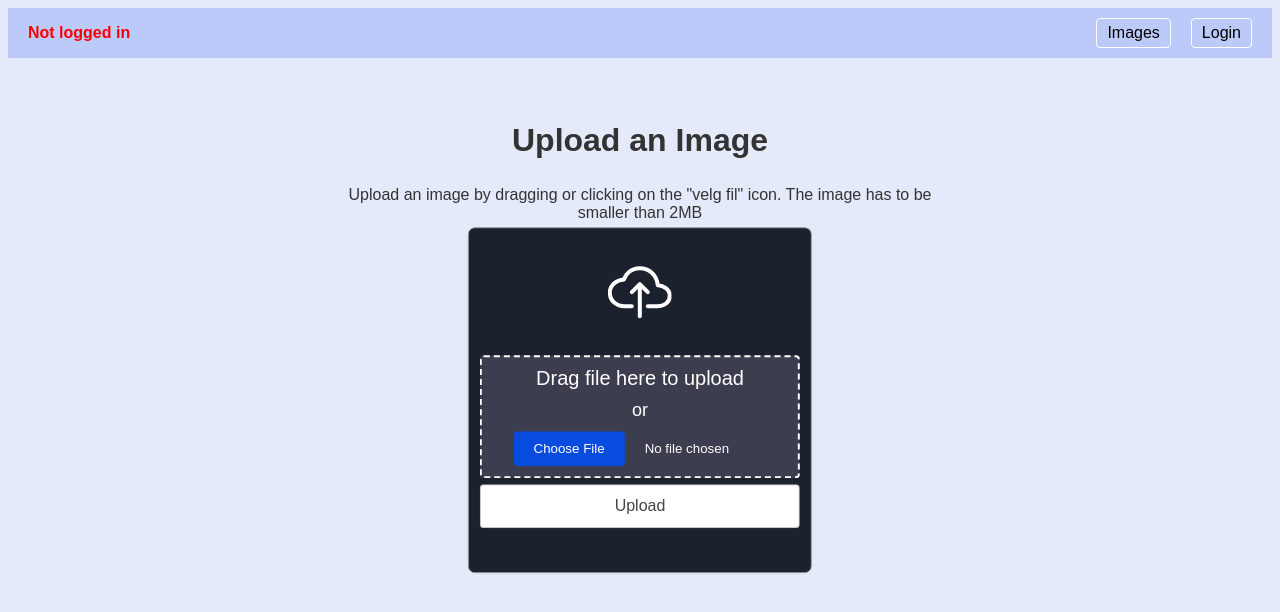
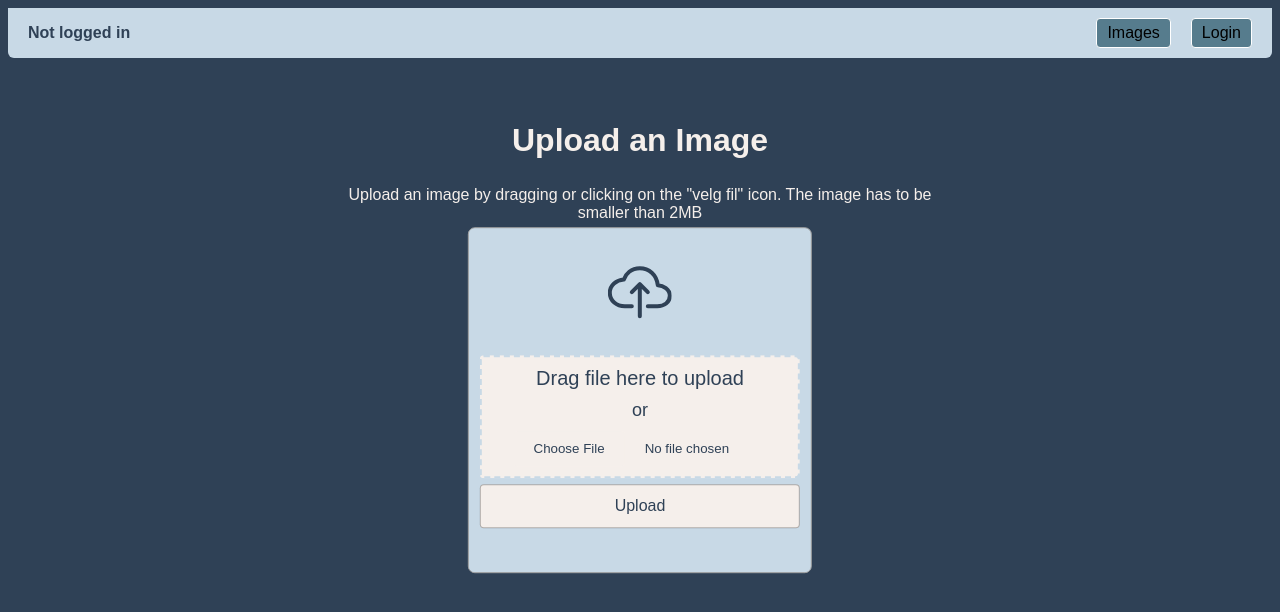
Before and after one commit to marihlau/ImageClassification-app, a website: page public/index.html in a window 1280 px wide. Drawn offline with nearby package versions, Linux system fonts and the light colour scheme.

Commit message:
make it nice

```diff
--- a/public/css/home.css
+++ b/public/css/home.css
@@ -1,6 +1,6 @@
 /* For the upload drop area, I took inspiration from a youtube video, https://www.youtube.com/watch?v=3M_yaWEqM5E */
 body{
-    background: #e4eafa;
+    background: #2f4156;
 }
 
 h1{
@@ -8,7 +8,7 @@ h1{
     text-align: center;
     font-family: Arial, sans-serif;
     font-size: 2rem;
-    color: #333;
+    color: #f5efeb;
     max-width: 600px;
     margin: 2rem auto 1rem auto;
 }
@@ -16,11 +16,11 @@ h1{
 button{
     width: 350px;
     max-width: 100%;
-    color: #444;
+    color: #2f4156;
     font-size: 1rem;
     font-family: Arial,sans-serif;
     padding: 2px;
-    background: #fff;
+    background: #f5efeb;
     border-radius: 4px;
     border: 1px solid rgba(8, 8, 8, 0.288);
 }
@@ -31,11 +31,11 @@ p{
     text-align: center;
     font-family: Arial,sans-serif;
     font-size: 1rem;
-    color: #333;
+    color: #f5efeb;
 }
 
 .form{
-    background-color: #1c212e;
+    background-color: #c8d9e6;
     border: 1px solid rgb(159, 159, 159);
     border-radius: 7px;
     padding: 2rem .7rem .7rem .7rem;
@@ -50,12 +50,12 @@ p{
 }
 
 .form-icon{
-    color: #fff;
+    color: #2f4156;
     font-size: 4rem;
 }
 
 .drop-container{
-    background-color: #3c3e4f;
+    background-color: #f5efeb;
     position: relative;
     display: flex;
     gap: 10px;
@@ -66,18 +66,18 @@ p{
     margin-top: 1rem;
     margin-bottom: 0.4rem;
     border-radius: 4px;
-    border: 2px dashed #fff;
-    color: #fff;
+    border: 2px dashed #c8d9e6;
+    color: #2f4156;
     cursor: pointer;
     transition: background .2s ease-in-out, border .2s ease-in-out;
 }
 
 .drop-container:hover{
-    background: #646784;
+    background: #fff;
 }
 
 .drop-title{
-    color: #fff;
+    color: #2f4156;
     font-size: 20px;
     text-align: center;
     transition: color .2s ease-in-out;
@@ -88,31 +88,32 @@ p{
     max-width: 100%;
     color: #444;
     padding: 2px;
-    background: #fff;
+    background: #2f4156;
     border-radius: 4px;
-    border: 1px solid rgba(8, 8, 8, 0.288);
+    border: 1px solid 2f4156;
 }
 
 #message{
     text-align: center;
     font-family: sans-serif;
     font-size: 1rem;
-    color: #fff;
+    color: #2f4156;
     padding: 1pc;
 }
 
 #file-input::file-selector-button{
     margin-right: 20px;
     border: none;
-    background: #084cdf;
+    background: #f5efeb;
     padding: 10px 20px;
     border-radius: 4px;
-    color: #fff;
+    color: #2f4156;
     cursor: pointer;
     transition: background .2s ease-in-out;
 }
 
 #file-input::file-selector-button:hover{
-    background: #0d45a5;
+    background: #2f4156;
+    color: #f5efeb;
 
 }
--- a/public/css/login.css
+++ b/public/css/login.css
@@ -3,7 +3,7 @@ html, body {
   padding: 0;
   height: 100%;
   font-family: Arial, sans-serif;
-  background: #eef2ff;
+  background: #2f4156;
 }
 
 body {
@@ -11,24 +11,10 @@ body {
   flex-direction: column;
 }
 
-/* .pagewrap {
-  display: flex;
-  flex-direction: column;
-  align-items: center;
-  min-height: 100vh;
-  background: #eef2ff;
-  padding: 20px 0;
-}
-.container-wrapper {
-  flex: 1;
-  display: flex;
-  justify-content: center;
-  align-items: center;
-} */
 
 .container {
   margin: auto;
-  background: #fff;
+  background: #c8d9e6;
   padding: 2rem;
   border-radius: 12px;
   box-shadow: 0 4px 12px rgba(0,0,0,0.1);
@@ -38,6 +24,7 @@ body {
 
 .container h1 {
   margin-bottom: 1rem;
+  color: #2f4156;
 }
 
 .container form {
@@ -54,12 +41,12 @@ body {
 }
 
 .container button[type="submit"] {
-  background: #007bff;
+  background: #2f4156;
   color: #fff;
 }
 
 .container .secondary {
-  background: #6c757d;
+  background: #2f4156;
   color: #fff;
   margin: 1rem;
 }
@@ -72,7 +59,7 @@ body {
 }
 
 .bottom-buttons button {
-  background: #007bff;
+  background: #2f4156;
   color: white;
   padding: 0.6rem 1.2rem;
   border: none;
--- a/public/css/navbar.css
+++ b/public/css/navbar.css
@@ -8,16 +8,17 @@ button {
   display: flex;
   justify-content: space-between;
   align-items: center;
-  background-color: #bbcaf8;
+  background-color: #c8d9e6;
   color: black;
   padding: 10px 20px;
+  border-radius: 0 0 6px 6px;
 }
 
 #navbar button {
   margin-left: 10px;
   padding: 5px 10px;
   border: 1px solid white;
-  background-color: #bbcaf8;
+  background-color: #567c8d;
   color: black;
   cursor: pointer;
   border-radius: 4px;
@@ -31,7 +32,7 @@ button {
 }
 
 #navbar button:hover {
-  background-color: #dfe6fb;
+  background-color: #c8d9e6;
 }
 
 #userStatus {
--- a/public/js/database.js
+++ b/public/js/database.js
@@ -11,12 +11,12 @@ document.addEventListener("DOMContentLoaded", () => {
         if (logoutBtn) logoutBtn.style.display = "none";  // hide logout
         if (loginBtn) loginBtn.style.display = "inline-block"; // show login
         userStatus.innerText = "Not logged in";
-        userStatus.style.color = "red";
+        userStatus.style.color = "#2f4156";
     } else if (admin) {
         if (logoutBtn) logoutBtn.style.display = "inline-block"; // show logout
         if (loginBtn) loginBtn.style.display = "none";
         userStatus.innerText = "Logged in as admin";
-        userStatus.style.color = "blue";
+        userStatus.style.color = "#2f4156";
     } else {
         if (logoutBtn) logoutBtn.style.display = "inline-block"; // show logout
         if (loginBtn) loginBtn.style.display = "none";
--- a/public/js/login.js
+++ b/public/js/login.js
@@ -9,17 +9,17 @@ if (!token) {
   if (logoutBtn) logoutBtn.style.display = "none";
   if (loginBtn) loginBtn.style.display = "inline-block";
   userStatus.innerText = "Not logged in";
-  userStatus.style.color = "red";
+  userStatus.style.color = "#2f4156";
 } else if (admin) {
   if (logoutBtn) logoutBtn.style.display = "inline-block";
   if (loginBtn) loginBtn.style.display = "none";
   userStatus.innerText = "Logged in as admin";
-  userStatus.style.color = "blue";
+  userStatus.style.color = "#2f4156";
 } else {
   if (logoutBtn) logoutBtn.style.display = "inline-block";
   if (loginBtn) loginBtn.style.display = "none";
   userStatus.innerText = "Logged in as user";
-  userStatus.style.color = "green";
+  userStatus.style.color = "#2f4156";
 }
 
 form.addEventListener("submit", async (e) => {
--- a/public/js/script.js
+++ b/public/js/script.js
@@ -11,17 +11,17 @@ document.addEventListener("DOMContentLoaded", () => {
         if (logoutBtn) logoutBtn.style.display = "none";  // hide logout
         if (loginBtn) loginBtn.style.display = "inline-block"; // show login
         userStatus.innerText = "Not logged in";
-        userStatus.style.color = "red";
+        userStatus.style.color = "#2f4156";
     } else if (admin) {
         if (logoutBtn) logoutBtn.style.display = "inline-block"; // show logout
         if (loginBtn) loginBtn.style.display = "none";
         userStatus.innerText = "Logged in as admin";
-        userStatus.style.color = "blue";
+        userStatus.style.color = "#2f4156";
     } else {
         if (logoutBtn) logoutBtn.style.display = "inline-block"; // show logout
         if (loginBtn) loginBtn.style.display = "none";
         userStatus.innerText = "Logged in as user";
-        userStatus.style.color = "green";
+        userStatus.style.color = "#2f4156";
         }
 
     form.addEventListener('submit', async (e) => {
```
Also changed, not shown: public/js/admin.js (deleted, +0 -21 lines), public/js/navbar.js (deleted, +0 -33 lines).
